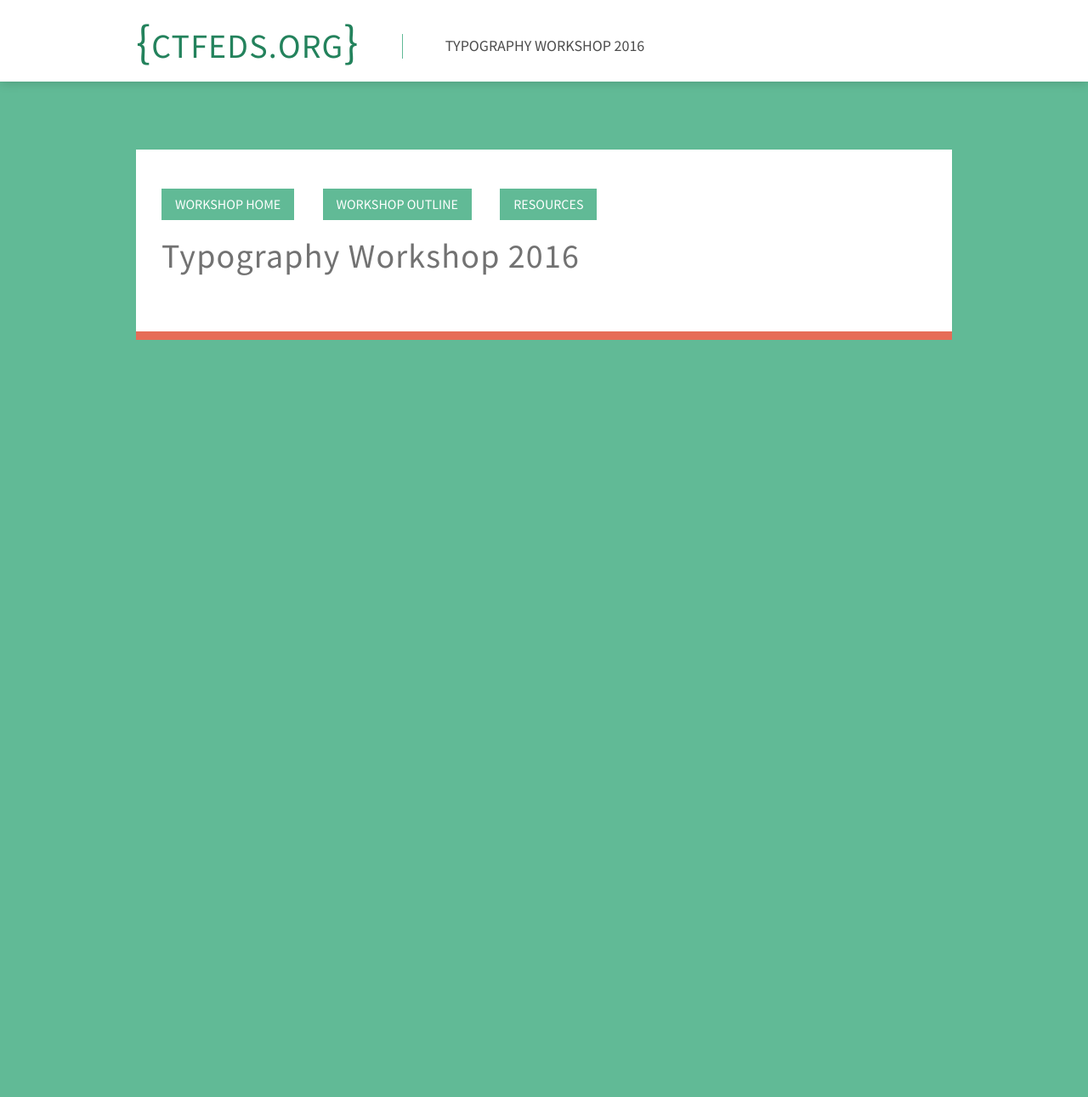
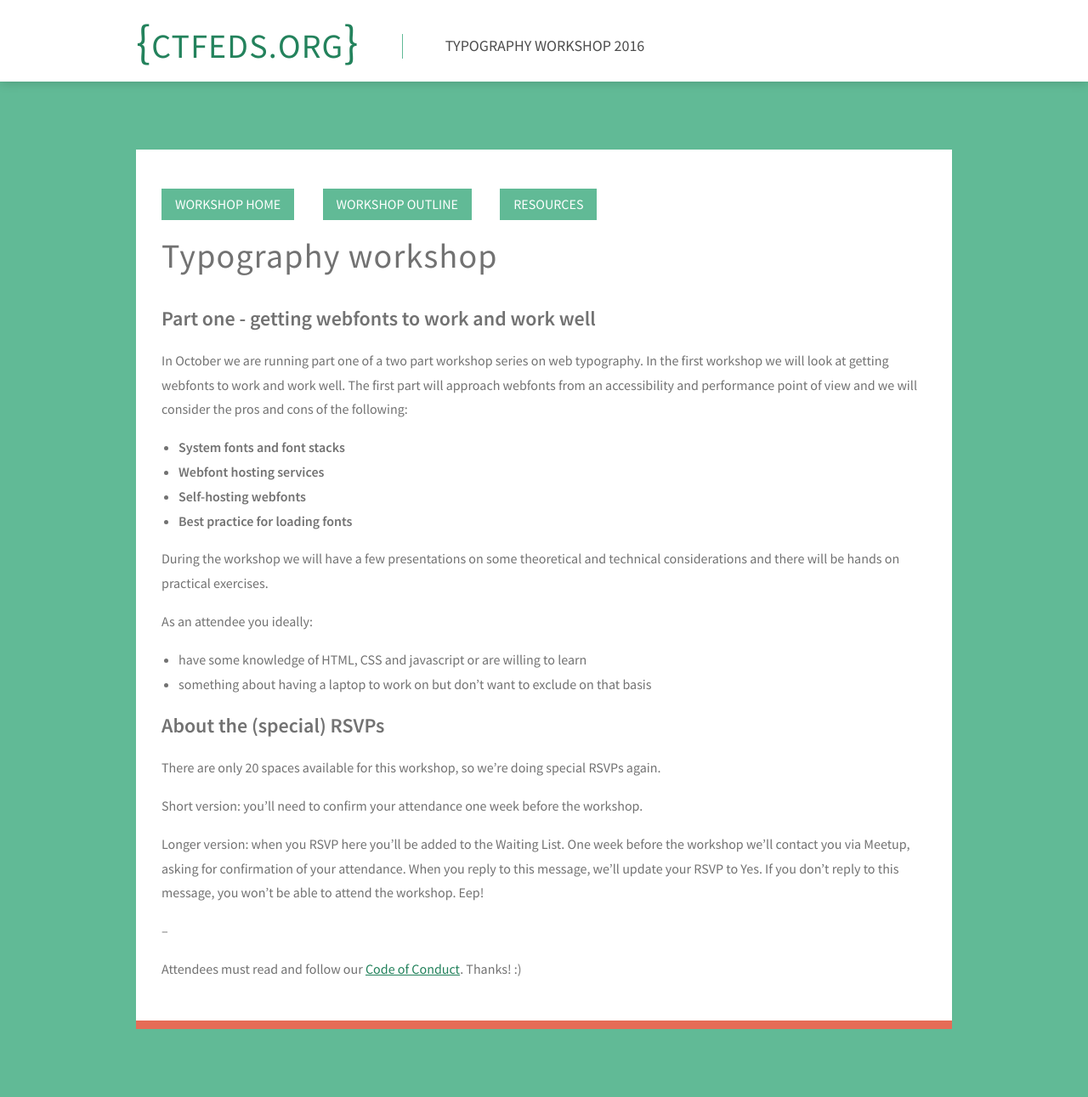
Before and after one commit to CTFEDs/typography-workshop-2016, a Jekyll site: the page built from index.md, in a window 1280 px wide. Shown: the whole page at 85% size. Built offline with Jekyll 4.4.1, drawn with Linux system fonts in a browser that asks for light colours; before the commit the page ends 900 px from its top, so only the background shows below that.

Commit message:
Outline changes

```diff
--- a/index.md
+++ b/index.md
@@ -1,4 +1,32 @@
 ---
 layout: page
-title: Typography Workshop 2016
+title: Typography workshop
 ---
+
+## Part one - getting webfonts to work and work well
+
+In October we are running part one of a two part workshop series on web typography. In the first workshop we will look at getting webfonts to work and work well. The first part will approach webfonts from an accessibility and performance point of view and we will consider the pros and cons of the following:
+
+- **System fonts and font stacks**
+- **Webfont hosting services**
+- **Self-hosting webfonts**
+- **Best practice for loading fonts**
+
+During the workshop we will have a few presentations on some theoretical and technical considerations and there will be hands on practical exercises.
+
+As an attendee you ideally:
+
+- have some knowledge of HTML, CSS and javascript or are willing to learn
+- something about having a laptop to work on but don't want to exclude on that basis
+
+## About the (special) RSVPs
+
+There are only 20 spaces available for this workshop, so we're doing special RSVPs again.
+
+Short version: you'll need to confirm your attendance one week before the workshop.
+
+Longer version: when you RSVP here you'll be added to the Waiting List. One week before the workshop we'll contact you via Meetup, asking for confirmation of your attendance. When you reply to this message, we'll update your RSVP to Yes. If you don't reply to this message, you won't be able to attend the workshop. Eep!
+
+--
+
+Attendees must read and follow our [Code of Conduct](http://ctfeds.org/code-of-conduct/). Thanks! :)
```
Also changed, not shown: blurb.md (+19 -7 lines).
